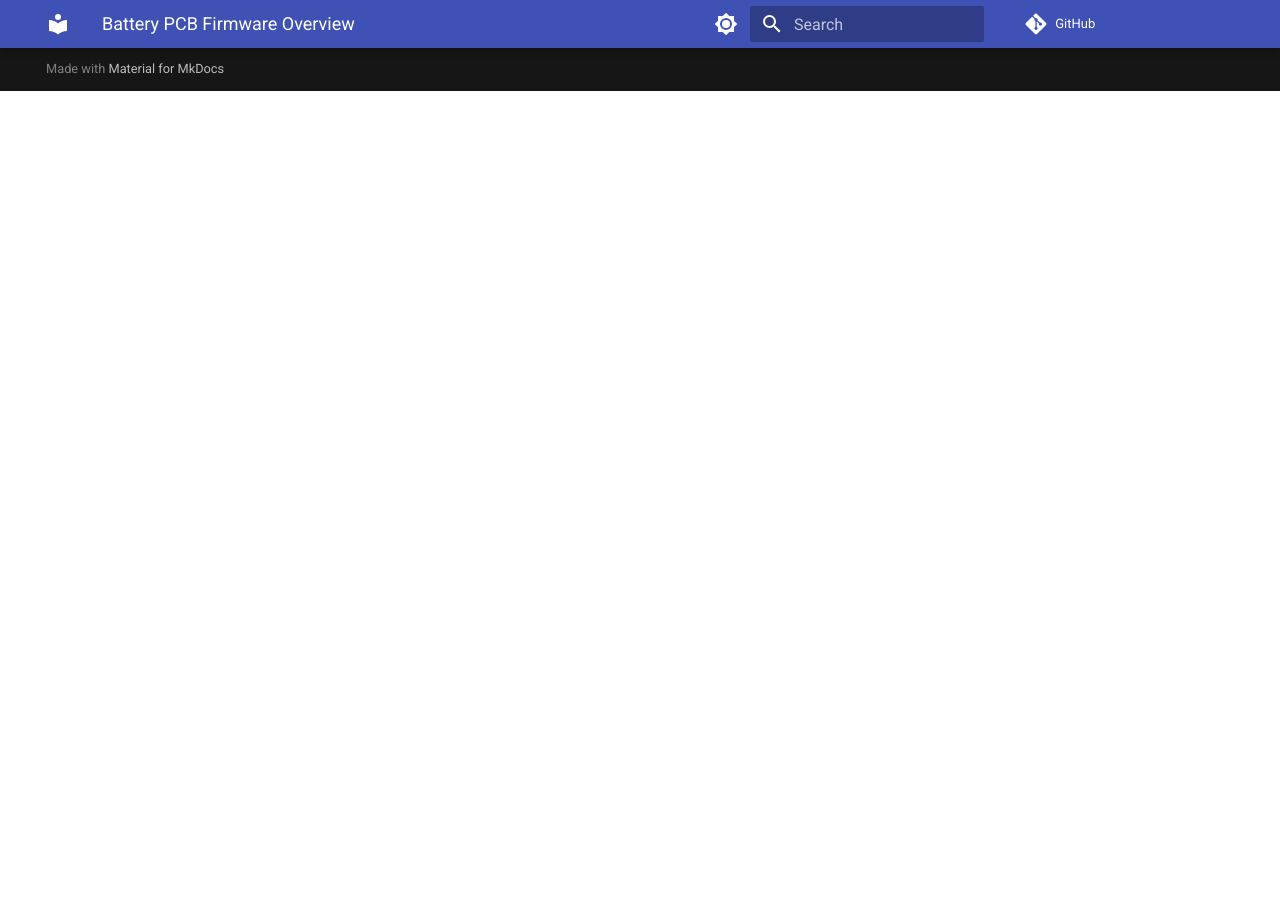
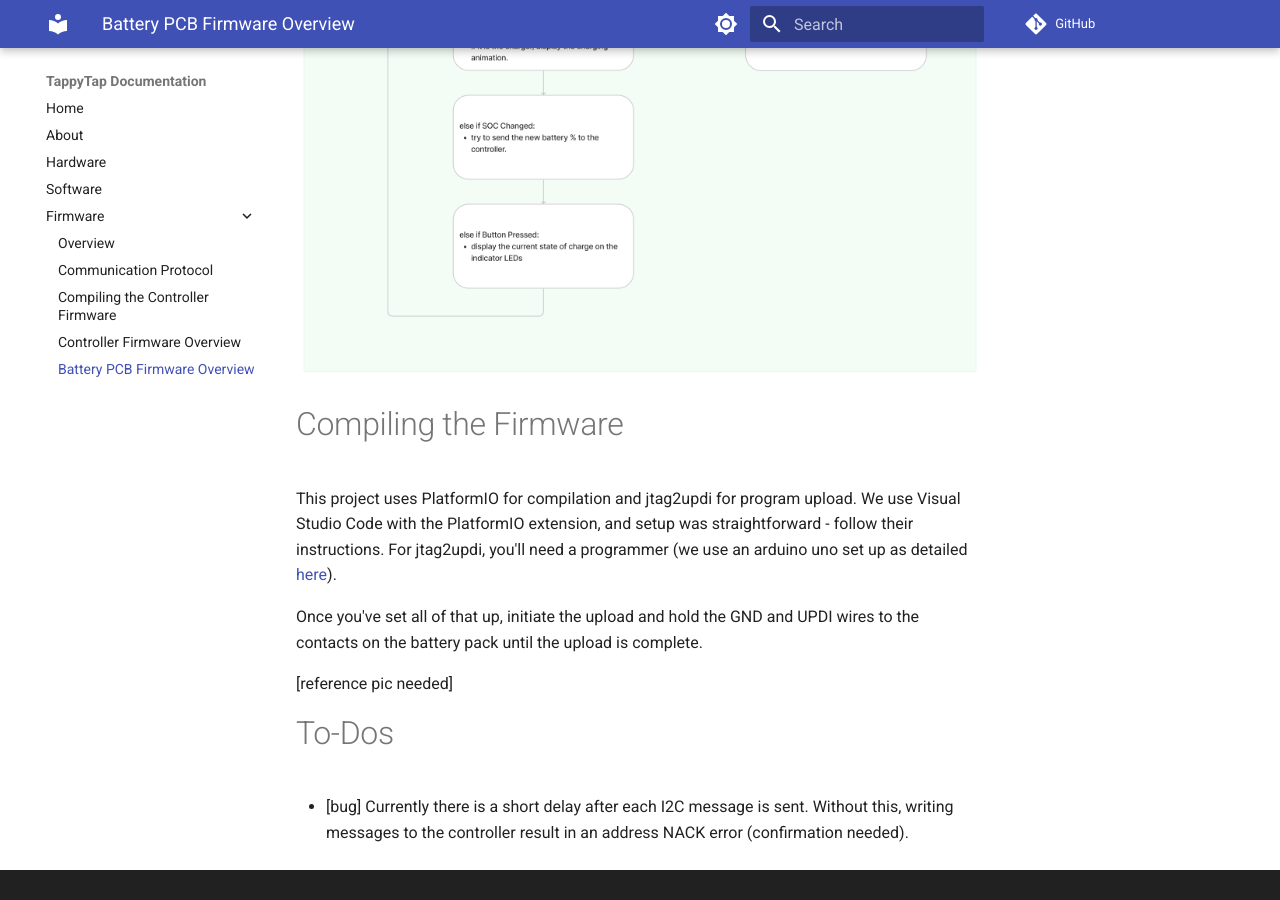
Before and after one commit to 0102io/docs, an MkDocs documentation site: the page built from docs/fwdocs/batteryfw.md, in a window 1280 px wide and 900 px high, scrolled down 809 px. Built offline with MkDocs 1.6.1 and Material for MkDocs 9.7.7, drawn with Linux system fonts in a browser that asks for light colours; comment, search, counter and statistics services are not loaded; before the commit the page ends 900 px from its top, so only the background shows below that; some of the changed text lies outside the part shown.

Commit message:
updated controller and battery firmware docs for v12d

```diff
--- a/docs/fwdocs/batteryfw.md
+++ b/docs/fwdocs/batteryfw.md
@@ -1,3 +1,24 @@
 # Battery PCB Firmware Overview
 
-The Battery PCB firmware can be found [here](https://github.com/0102io/testing/tree/auto-light-sleep/tt_battery_firmware).
+The Battery PCB firmware can be found [here](https://github.com/0102io/testing/tree/main/tt_battery_fw_pio).
+
+The battery pack's controller has a couple of straightforward jobs:
+1. Determine the lipo cell's state of charge (SOC) from the fuel gauge IC. This is done once on a reset / power on, and then again for each 1% SOC change.
+2. Tell the controller what the the current SOC when it connects, and again for each 1% SOC change as long as it is connected.
+3. Display the SOC on the indicator LEDs when the button is pressed.
+4. Display the charging status when the battery charger is connected.
+
+The firmware is summarized by this flow chart:
+
+![battery firmware flowchart](../images/batteryFirmwareFlowchart.png)
+
+# Compiling the Firmware
+
+This project uses PlatformIO for compilation and jtag2updi for program upload. We use Visual Studio Code with the PlatformIO extension, and setup was straightforward - follow their instructions. For jtag2updi, you'll need a programmer (we use an arduino uno set up as detailed [here](https://github.com/ElTangas/jtag2updi)).
+
+Once you've set all of that up, initiate the upload and hold the GND and UPDI wires to the contacts on the battery pack until the upload is complete.
+
+[reference pic needed]
+
+# To-Dos
+- [bug] Currently there is a short delay after each I2C message is sent. Without this, writing messages to the controller result in an address NACK error (confirmation needed).
```
Also changed, not shown: docs/fwdocs/compiling.md (deleted, +0 -32 lines), docs/fwdocs/controllerfw.md (+53 -1 lines), docs/fwdocs/index.md (+0 -1 lines), docs/images/batteryFirmwareFlowchart.png (added), 1 other file.
